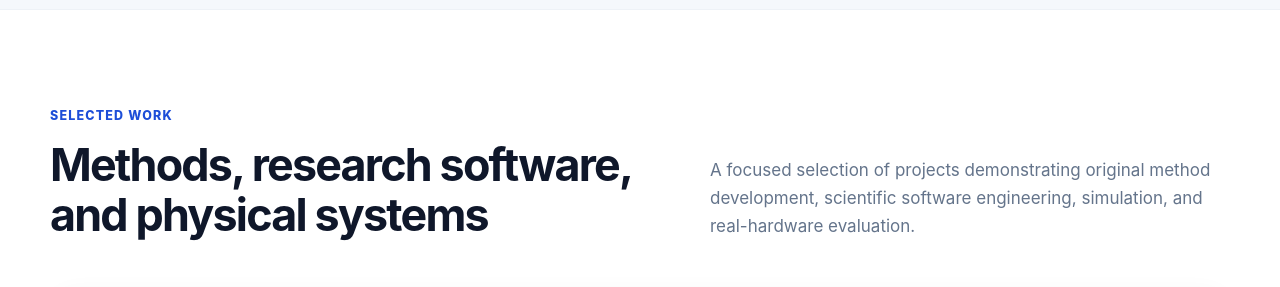
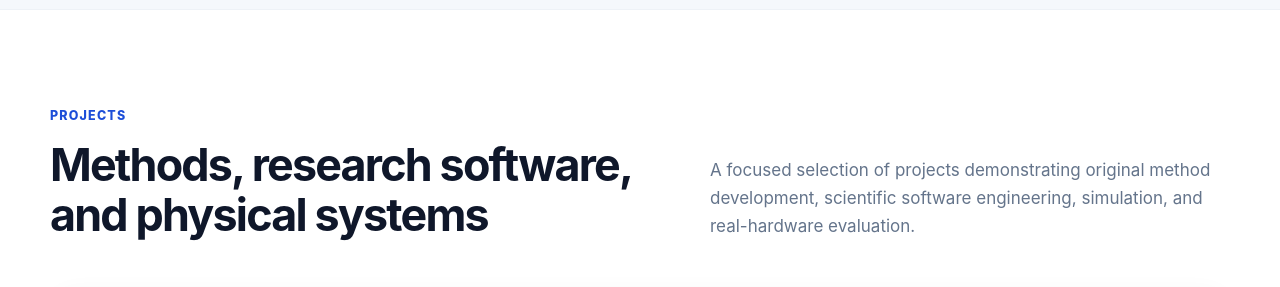
Before and after one commit to payamparvizi/payamparvizi.github.io, a Jekyll site: the page built from index.html, in a window 1280 px wide and 900 px high, scrolled down 1463 px. Shown: the part 152-439 px from the top of the window. Built offline with Jekyll 4.4.1, drawn with Linux system fonts in a browser that asks for light colours; some of the changed text lies outside the part shown.

Commit message:
Update section titles in index.html

```diff
--- a/index.html
+++ b/index.html
@@ -84,7 +84,7 @@
   <div class="container">
     <div class="section-heading">
       <div>
-        <p class="section-kicker">Selected work</p>
+        <p class="section-kicker">Projects</p>
         <h2 id="work-title">Methods, research software, and physical systems</h2>
       </div>
       <p class="section-intro">A focused selection of projects demonstrating original method development, scientific software engineering, simulation, and real-hardware evaluation.</p>
@@ -334,7 +334,7 @@
   <div class="container">
     <div class="section-heading">
       <div>
-        <p class="section-kicker">Research output</p>
+        <p class="section-kicker">Publications</p>
         <h2 id="publications-title">Selected publications</h2>
       </div>
       <a class="text-link" href="https://scholar.google.com/citations?user=nZz4fKIAAAAJ" target="_blank" rel="noopener noreferrer">Full record on Google Scholar <span aria-hidden="true">↗</span></a>
@@ -429,7 +429,7 @@
   <div class="container">
     <div class="section-heading">
       <div>
-        <p class="section-kicker">Background</p>
+        <p class="section-kicker">EXPERIENCE</p>
         <h2 id="experience-title">Experience &amp; Education</h2>
       </div>
 
```
